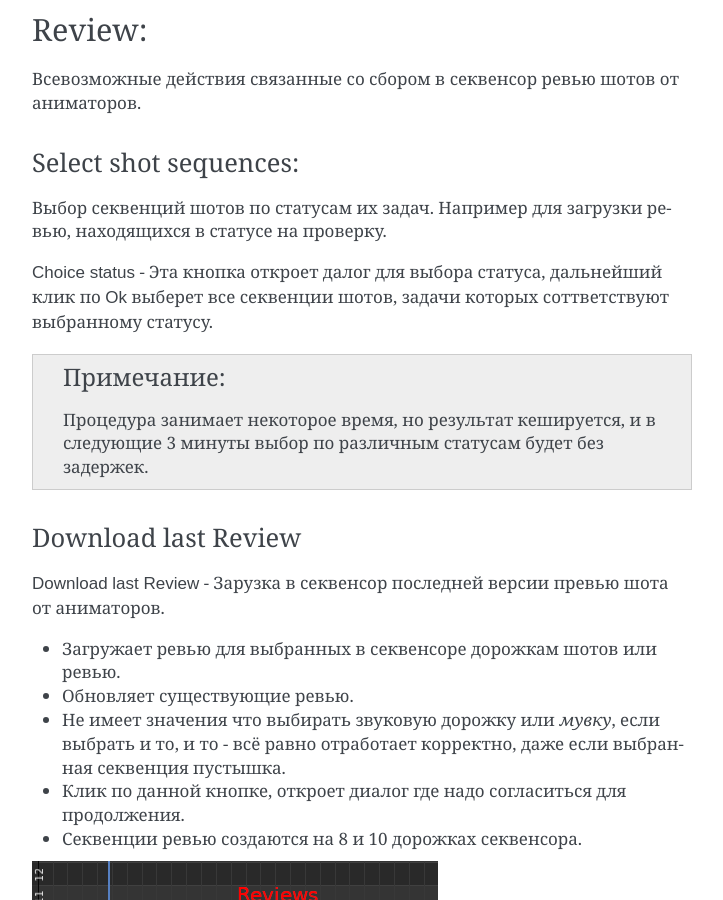
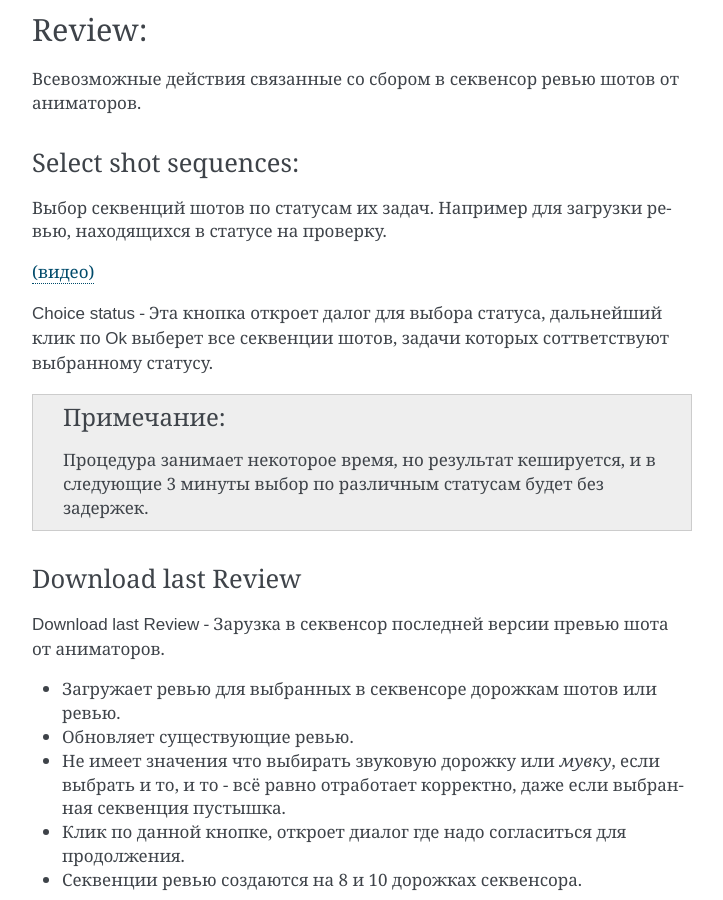
Before and after one commit to volodya-renderberg/ftrack-b3d-connect-manual, a Sphinx documentation site: the page built from docs/source/manual/work_panel/animatic_tools.rst, in a window 1280 px wide and 900 px high, scrolled down 3852 px. Shown: the whole window, without its empty margins (388-1111 px from the left). Built offline with Sphinx 7.4.7, drawn with Linux system fonts in a browser that asks for light colours.

Commit message:
** + video

```diff
--- a/docs/source/manual/work_panel/animatic_tools.rst
+++ b/docs/source/manual/work_panel/animatic_tools.rst
@@ -147,6 +147,8 @@ Select shot sequences:
 
 Выбор секвенций шотов по статусам их задач. Например для загрузки ревью, находящихся в статусе на проверку.
 
+`(видео) <https://disk.yandex.ru/i/pKNW9LgOhNhUgw>`_
+
 :guilabel:`Сhoice status` - Эта кнопка откроет далог для выбора статуса, дальнейший клик по :guilabel:`Ok` выберет все секвенции шотов, задачи которых соттветствуют выбранному статусу.
 
 .. note:: Процедура занимает некоторое время, но результат кешируется, и в следующие 3 минуты выбор по различным статусам будет без задержек.
```
